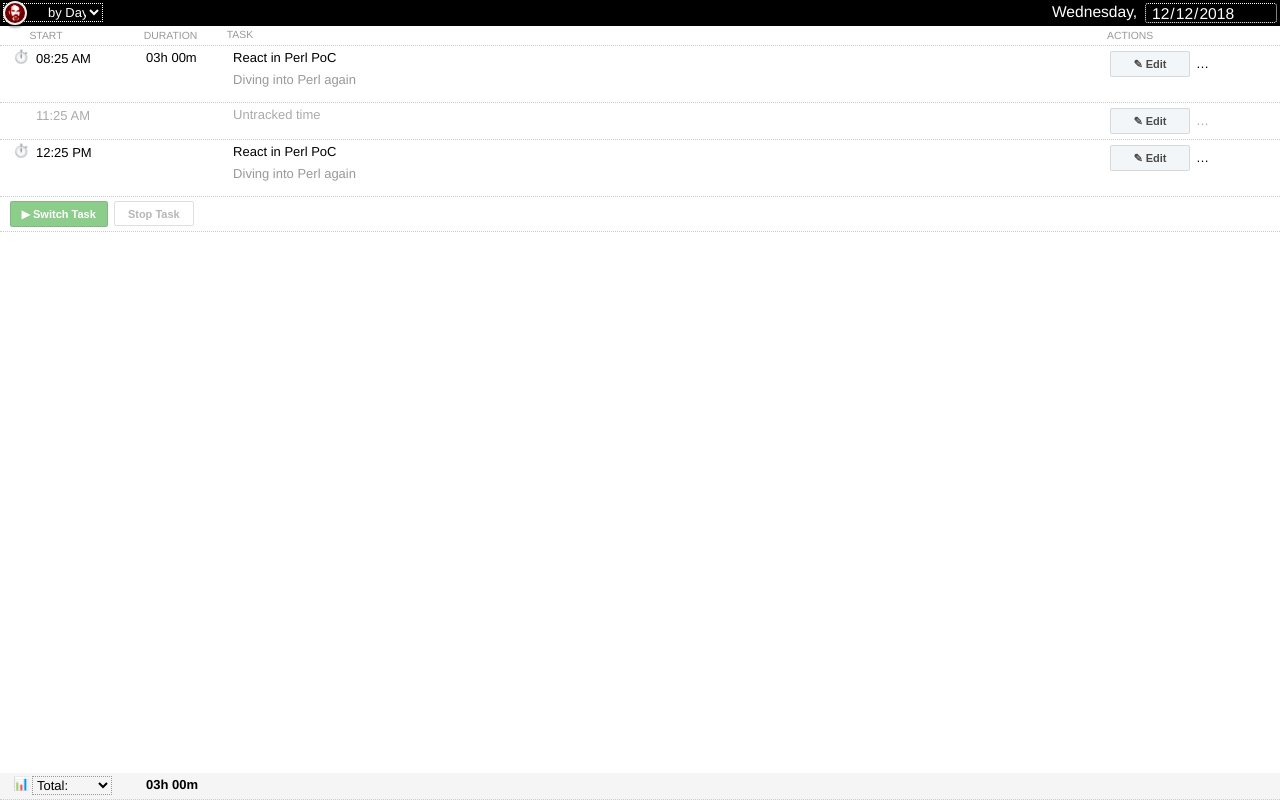
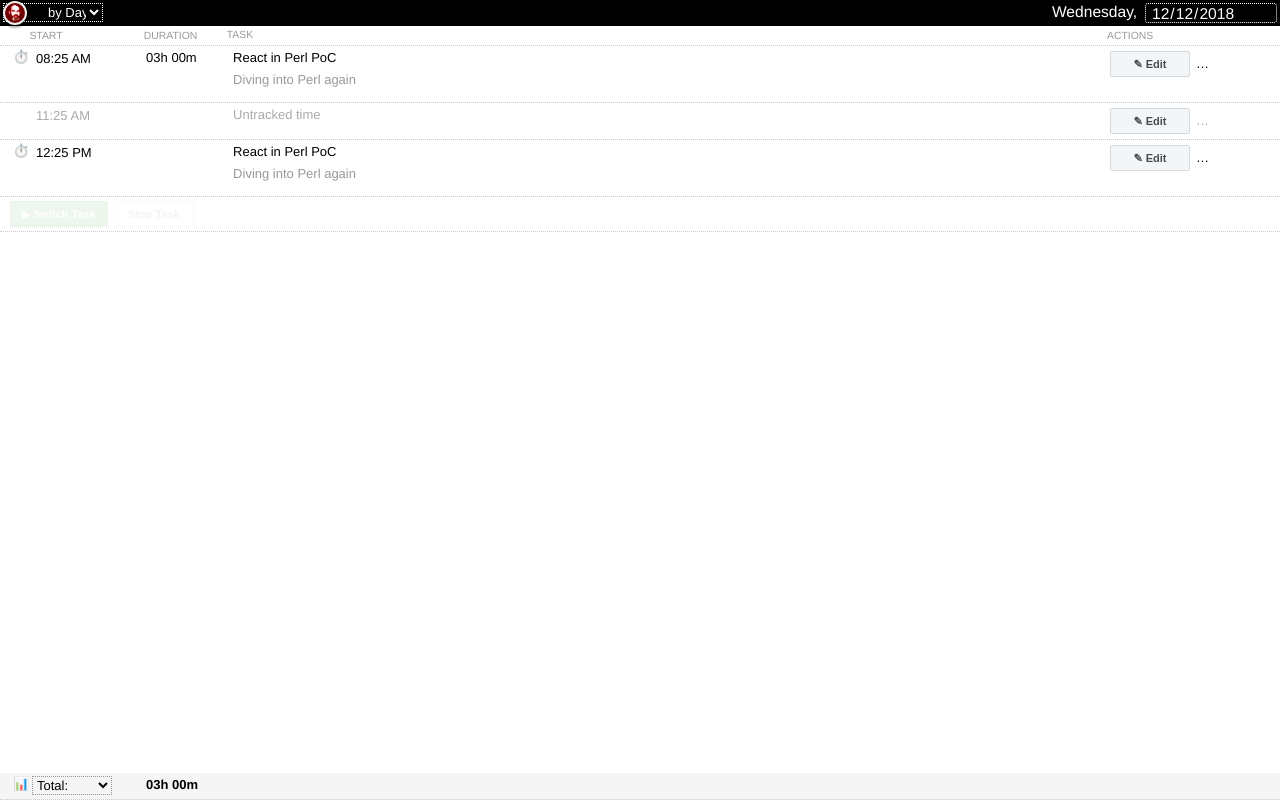
Before and after one commit to kertal/raul-day-list, a React (Create React App) app: page / in a window 1280 px wide. Built offline with nearby package versions, Linux system fonts and the light colour scheme.

Commit message:
add transparency to buttons that provide currently no functionality

```diff
--- a/src/index.css
+++ b/src/index.css
@@ -60,3 +60,7 @@
     opacity: 1;
     -webkit-appearance: none;
 }
+
+button:disabled {
+    opacity: 0.1!important;
+}
```
